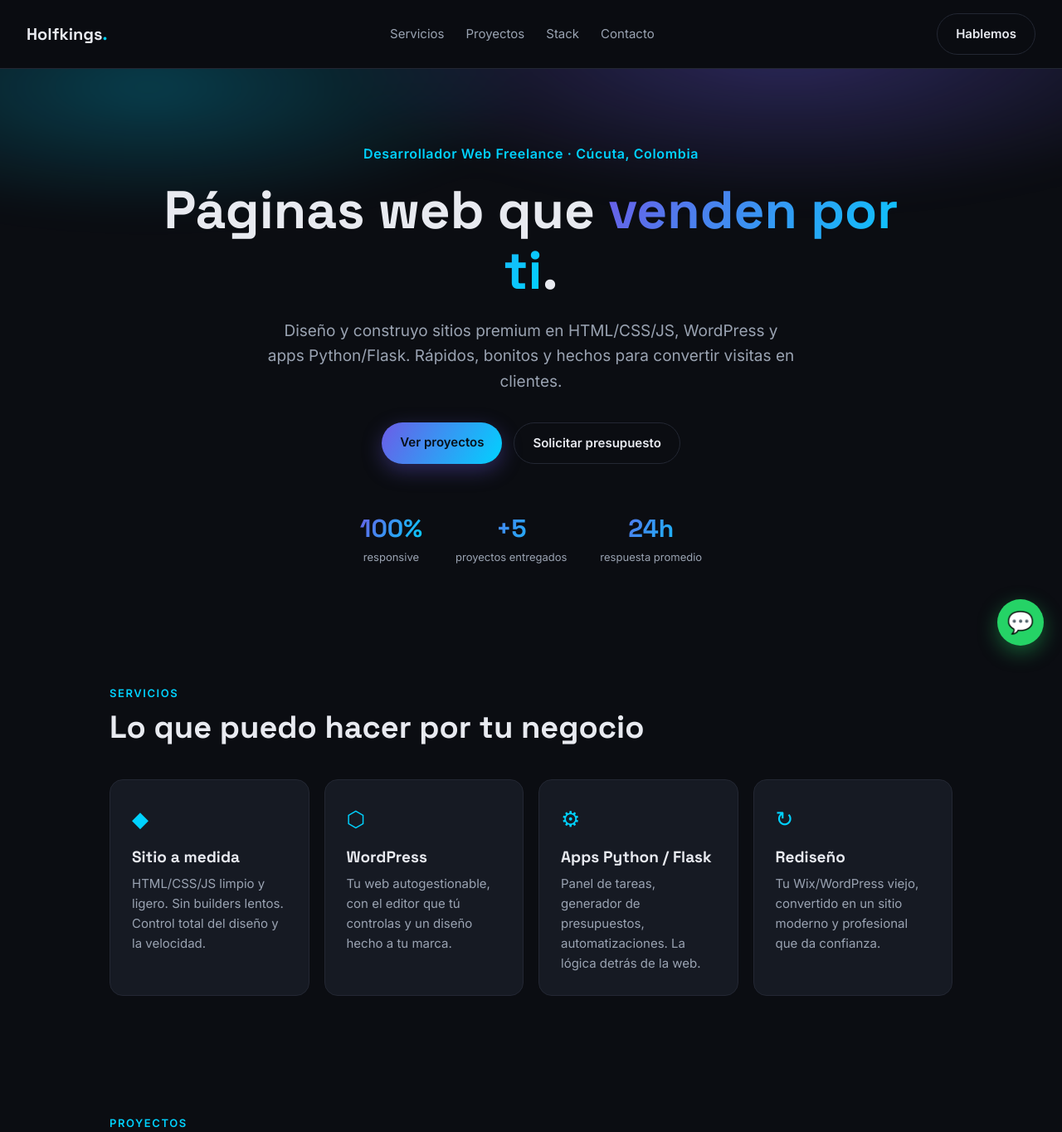
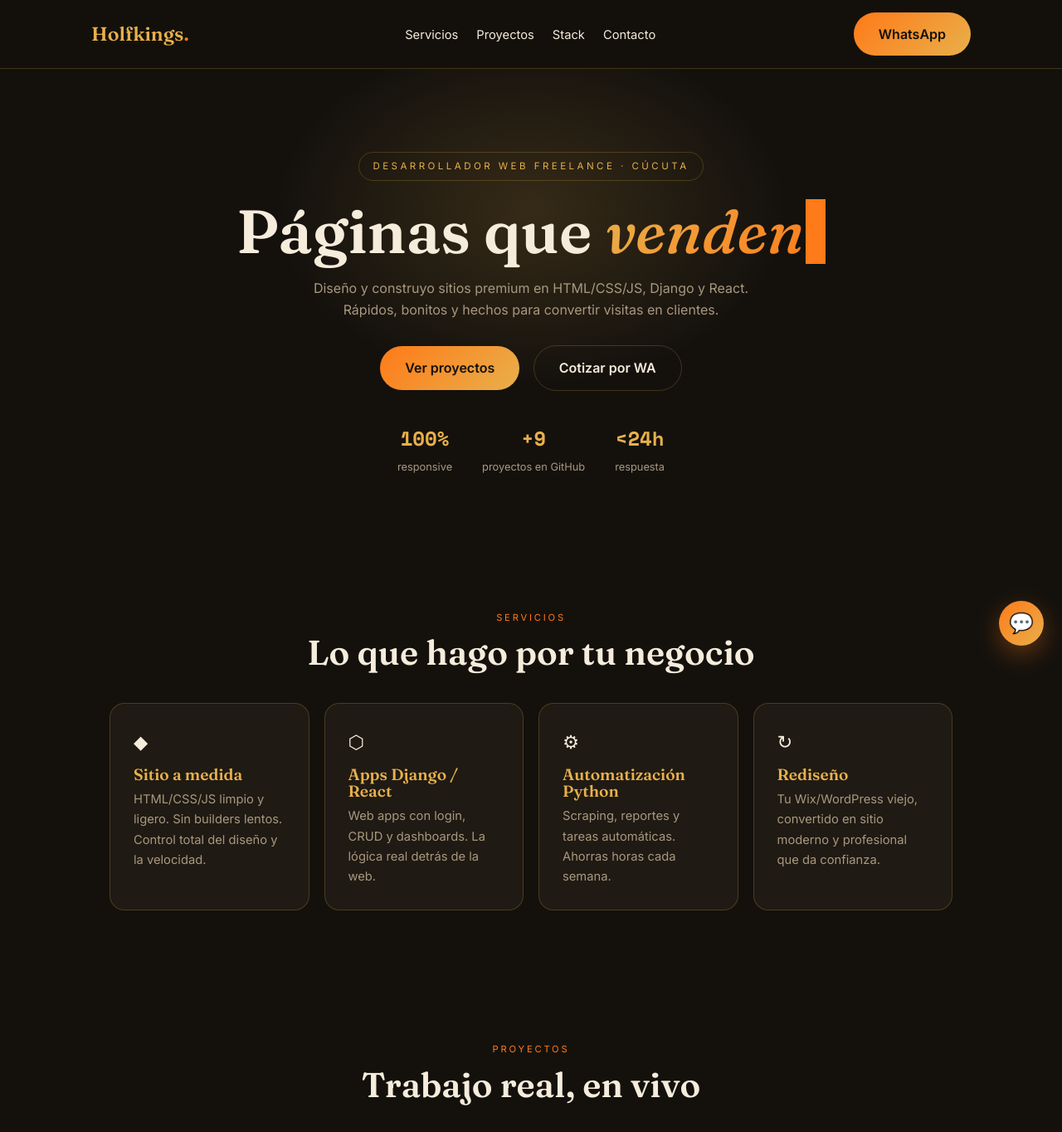
Before and after one commit to Holfkings/portafolio-site, a plain HTML site: page index.html in a window 1280 px wide. Shown: the top 1364 px of the page at 83% size. Drawn offline with nearby package versions, Linux system fonts and the light colour scheme.

Commit message:
Rediseño frontend con skill frontend-design (lujo dorado/carbon, WhatsApp real, Payhip)

```diff
--- a/index.html
+++ b/index.html
@@ -3,148 +3,154 @@
 <head>
   <meta charset="UTF-8" />
   <meta name="viewport" content="width=device-width, initial-scale=1.0" />
-  <title>Holfkings Arenas | Desarrollador Web Freelance</title>
-  <meta name="description" content="Desarrollador web freelance. Sitios premium en HTML/CSS/JS, WordPress y apps Python/Flask. Cúcuta, Colombia." />
-  <link rel="preconnect" href="https://fonts.googleapis.com" />
-  <link rel="preconnect" href="https://fonts.gstatic.com" crossorigin />
-  <link href="https://fonts.googleapis.com/css2?family=Inter:wght@300;400;600;800&family=Space+Grotesk:wght@500;700&display=swap" rel="stylesheet" />
-  <link rel="stylesheet" href="css/styles.css" />
+  <title>Holfkings — Desarrollador Web Freelance · Cúcuta</title>
+  <meta name="description" content="Webs premium para negocios en Cúcuta. HTML/CSS/JS, Django, React. Mira un demo gratis y cotiza por WhatsApp." />
+  <link rel="preconnect" href="https://fonts.googleapis.com">
+  <link href="https://fonts.googleapis.com/css2?family=Fraunces:ital,opsz,wght@0,9..144,600;1,9..144,500&family=Inter:wght@300;400;600&family=Space+Mono:wght@400;700&display=swap" rel="stylesheet">
+  <style>
+    *{margin:0;padding:0;box-sizing:border-box}
+    :root{--bg:#14110d;--card:#1f1a13;--gold:#e8b04b;--ember:#ff7a18;--cream:#f5ecdc;--muted:#a9987f;--line:rgba(232,176,75,.22)}
+    html{scroll-behavior:smooth}
+    body{font-family:'Inter',sans-serif;background:var(--bg);color:var(--cream);line-height:1.65;-webkit-font-smoothing:antialiased}
+    h1,h2,h3{font-family:'Fraunces',serif;font-weight:600;line-height:1.05}
+    a{color:var(--gold);text-decoration:none}
+    .wrap{max-width:1060px;margin:0 auto;padding:0 22px}
+    .mono{font-family:'Space Mono',monospace}
+
+    header{position:sticky;top:0;z-index:20;background:rgba(20,17,13,.92);backdrop-filter:blur(10px);border-bottom:1px solid var(--line)}
+    .nav{display:flex;align-items:center;justify-content:space-between;padding:15px 0}
+    .logo{font-family:'Fraunces',serif;font-size:1.45rem;color:var(--gold)}
+    .logo span{color:var(--ember)}
+    .nav a.l{margin-left:22px;font-size:.92rem;color:var(--cream)}
+    .nav a.l:hover{color:var(--gold)}
+    .btn{display:inline-block;background:linear-gradient(135deg,var(--ember),var(--gold));color:#14110d;font-weight:600;padding:13px 30px;border-radius:40px;transition:.25s;font-family:'Inter'}
+    .btn:hover{transform:translateY(-2px);box-shadow:0 14px 36px rgba(255,122,24,.3)}
+    .btn--ghost{background:transparent;border:1px solid var(--line);color:var(--cream)}
+    .btn--ghost:hover{border-color:var(--gold);color:var(--gold);box-shadow:none}
+
+    .hero{position:relative;padding:100px 0 78px;text-align:center;overflow:hidden}
+    .hero::before{content:"";position:absolute;inset:0;background:radial-gradient(440px 300px at 50% 30%,rgba(232,176,75,.16),transparent 70%)}
+    .eyebrow{position:relative;letter-spacing:.3em;text-transform:uppercase;font-size:.72rem;color:var(--gold);border:1px solid var(--line);padding:7px 16px;border-radius:40px;margin-bottom:22px;display:inline-block}
+    .hero h1{position:relative;font-size:clamp(2.6rem,6.5vw,4.6rem);margin-bottom:16px}
+    .hero h1 em{font-style:italic;background:linear-gradient(120deg,var(--gold),var(--ember));-webkit-background-clip:text;background-clip:text;color:transparent}
+    .cursor{display:inline-block;width:.5ch;background:var(--ember);animation:blink 1s step-end infinite;margin-left:2px}
+    @keyframes blink{50%{opacity:0}}
+    .hero p{position:relative;color:var(--muted);max-width:560px;margin:0 auto 30px}
+    .hero .actions{position:relative}
+    .hero .actions .btn{margin:0 6px}
+    .stats{position:relative;display:flex;justify-content:center;gap:36px;margin-top:38px;flex-wrap:wrap}
+    .stats div{text-align:center}
+    .stats strong{font-family:'Space Mono',monospace;font-size:1.5rem;color:var(--gold);display:block}
+    .stats span{font-size:.8rem;color:var(--muted)}
+
+    section{padding:76px 0}
+    .head{text-align:center;margin-bottom:38px}
+    .head .tag{display:inline-block;letter-spacing:.25em;text-transform:uppercase;font-size:.7rem;color:var(--ember);margin-bottom:12px}
+    .head h2{font-size:clamp(2rem,5vw,2.6rem)}
+
+    .grid{display:grid;grid-template-columns:repeat(auto-fit,minmax(230px,1fr));gap:18px}
+    .card{background:var(--card);border:1px solid var(--line);border-radius:18px;padding:28px;transition:.25s}
+    .card:hover{border-color:var(--gold);transform:translateY(-3px)}
+    .card .ic{font-size:1.4rem;margin-bottom:10px}
+    .card h3{color:var(--gold);font-size:1.2rem;margin-bottom:8px}
+    .card p{color:var(--muted);font-size:.92rem}
+
+    .projects{display:grid;grid-template-columns:repeat(auto-fit,minmax(280px,1fr));gap:20px}
+    .proj{background:var(--card);border:1px solid var(--line);border-radius:18px;overflow:hidden;transition:.25s}
+    .proj:hover{border-color:var(--gold);transform:translateY(-3px)}
+    .proj .media{height:150px;background:linear-gradient(135deg,#2a2118,#3a2c1b);display:flex;align-items:center;justify-content:center;font-family:'Space Mono',monospace;color:var(--gold);font-size:.85rem}
+    .proj .body{padding:24px}
+    .proj h3{color:var(--cream);font-size:1.15rem;margin-bottom:8px}
+    .proj p{color:var(--muted);font-size:.9rem;margin-bottom:12px}
+
+    .chips{display:flex;flex-wrap:wrap;gap:10px;justify-content:center}
+    .chips li{list-style:none;background:var(--card);border:1px solid var(--line);color:var(--cream);padding:9px 16px;border-radius:30px;font-size:.85rem;font-family:'Space Mono',monospace}
+
+    .contact .card-c{background:var(--card);border:1px solid var(--line);border-radius:22px;padding:46px;text-align:center;max-width:620px;margin:0 auto}
+    .contact h2{font-size:2rem;margin-bottom:8px}
+    .contact p{color:var(--muted);margin-bottom:20px}
+    .contact .actions a{margin:0 6px}
+
+    footer{border-top:1px solid var(--line);padding:38px 0;text-align:center;color:var(--muted);font-size:.88rem}
+    .wa-float{position:fixed;bottom:22px;right:22px;background:linear-gradient(135deg,var(--ember),var(--gold));color:#14110d;width:54px;height:54px;border-radius:50%;display:flex;align-items:center;justify-content:center;font-size:1.5rem;box-shadow:0 10px 30px rgba(255,122,24,.35);z-index:30}
+    @media(prefers-reduced-motion:reduce){.cursor{animation:none}}
+    @media(max-width:560px){.nav a.l{display:none}.stats{gap:22px}}
+  </style>
 </head>
-<body>
-  <header class="nav" id="nav">
-    <a class="nav__logo" href="#top">Holfkings<span>.</span></a>
-    <nav class="nav__links">
-      <a href="#servicios">Servicios</a>
-      <a href="#proyectos">Proyectos</a>
-      <a href="#stack">Stack</a>
-      <a href="#contacto">Contacto</a>
-    </nav>
-    <a class="btn btn--ghost nav__cta" href="#contacto">Hablemos</a>
+<body id="top">
+  <header>
+    <div class="wrap nav">
+      <div class="logo">Holfkings<span>.</span></div>
+      <nav><a class="l" href="#servicios">Servicios</a><a class="l" href="#proyectos">Proyectos</a><a class="l" href="#stack">Stack</a><a class="l" href="#contacto">Contacto</a></nav>
+      <a class="btn" href="https://wa.me/573155576332">WhatsApp</a>
+    </div>
   </header>
 
-  <main id="top">
-    <section class="hero">
-      <div class="hero__bg" aria-hidden="true"></div>
-      <div class="hero__inner">
-        <p class="hero__eyebrow">Desarrollador Web Freelance · Cúcuta, Colombia</p>
-        <h1 class="hero__title">Páginas web que <span class="grad">venden por ti</span>.</h1>
-        <p class="hero__lead">
-          Diseño y construyo sitios premium en HTML/CSS/JS, WordPress y apps Python/Flask.
-          Rápidos, bonitos y hechos para convertir visitas en clientes.
-        </p>
-        <div class="hero__actions">
-          <a class="btn btn--solid" href="#proyectos">Ver proyectos</a>
-          <a class="btn btn--ghost" href="#contacto">Solicitar presupuesto</a>
-        </div>
-        <ul class="hero__stats">
-          <li><strong>100%</strong><span>responsive</span></li>
-          <li><strong>+5</strong><span>proyectos entregados</span></li>
-          <li><strong>24h</strong><span>respuesta promedio</span></li>
-        </ul>
+  <section class="hero">
+    <div class="wrap">
+      <span class="eyebrow">Desarrollador Web Freelance · Cúcuta</span>
+      <h1>Páginas que <em>venden<span class="cursor">|</span></em></h1>
+      <p>Diseño y construyo sitios premium en HTML/CSS/JS, Django y React. Rápidos, bonitos y hechos para convertir visitas en clientes.</p>
+      <div class="actions">
+        <a class="btn" href="#proyectos">Ver proyectos</a>
+        <a class="btn btn--ghost" href="https://wa.me/573155576332">Cotizar por WA</a>
       </div>
-    </section>
+      <div class="stats">
+        <div><strong>100%</strong><span>responsive</span></div>
+        <div><strong>+9</strong><span>proyectos en GitHub</span></div>
+        <div><strong>&lt;24h</strong><span>respuesta</span></div>
+      </div>
+    </div>
+  </section>
 
-    <section class="section" id="servicios">
-      <div class="section__head">
-        <span class="tag">Servicios</span>
-        <h2>Lo que puedo hacer por tu negocio</h2>
+  <section id="servicios">
+    <div class="wrap">
+      <div class="head"><span class="tag">Servicios</span><h2>Lo que hago por tu negocio</h2></div>
+      <div class="grid">
+        <div class="card"><div class="ic">◆</div><h3>Sitio a medida</h3><p>HTML/CSS/JS limpio y ligero. Sin builders lentos. Control total del diseño y la velocidad.</p></div>
+        <div class="card"><div class="ic">⬡</div><h3>Apps Django / React</h3><p>Web apps con login, CRUD y dashboards. La lógica real detrás de la web.</p></div>
+        <div class="card"><div class="ic">⚙</div><h3>Automatización Python</h3><p>Scraping, reportes y tareas automáticas. Ahorras horas cada semana.</p></div>
+        <div class="card"><div class="ic">↻</div><h3>Rediseño</h3><p>Tu Wix/WordPress viejo, convertido en sitio moderno y profesional que da confianza.</p></div>
       </div>
-      <div class="cards">
-        <article class="card">
-          <div class="card__icon">◆</div>
-          <h3>Sitio a medida</h3>
-          <p>HTML/CSS/JS limpio y ligero. Sin builders lentos. Control total del diseño y la velocidad.</p>
-        </article>
-        <article class="card">
-          <div class="card__icon">⬡</div>
-          <h3>WordPress</h3>
-          <p>Tu web autogestionable, con el editor que tú controlas y un diseño hecho a tu marca.</p>
-        </article>
-        <article class="card">
-          <div class="card__icon">⚙</div>
-          <h3>Apps Python / Flask</h3>
-          <p>Panel de tareas, generador de presupuestos, automatizaciones. La lógica detrás de la web.</p>
-        </article>
-        <article class="card">
-          <div class="card__icon">↻</div>
-          <h3>Rediseño</h3>
-          <p>Tu Wix/WordPress viejo, convertido en un sitio moderno y profesional que da confianza.</p>
-        </article>
+    </div>
+  </section>
+
+  <section id="proyectos">
+    <div class="wrap">
+      <div class="head"><span class="tag">Proyectos</span><h2>Trabajo real, en vivo</h2></div>
+      <div class="projects">
+        <div class="proj"><div class="media">CEGESAN · en vivo</div><div class="body"><h3>CEGESAN — Sitio institucional</h3><p>Web de institución educativa, HTML/CSS/JS propio, rápida y responsive.</p><a class="link" href="https://holfkings.github.io/cegesan-site/" target="_blank">Ver demo →</a></div></div>
+        <div class="proj"><div class="media">DEMO · restaurante</div><div class="body"><h3>Demo Web para tu negocio</h3><p>Mira cómo quedaría la web de un restaurante. La base de lo que te haría.</p><a class="link" href="https://holfkings.github.io/web-demo-restaurante/" target="_blank">Ver demo →</a></div></div>
+        <div class="proj"><div class="media">PAYHIP · productos</div><div class="body"><h3>Plantillas y herramientas</h3><p>Dashboard Starter ($19) y AutoReport ($24). Compra y descarga al instante.</p><a class="link" href="https://payhip.com/Holfkings" target="_blank">Ver tienda →</a></div></div>
       </div>
-    </section>
+    </div>
+  </section>
 
-    <section class="section" id="proyectos">
-      <div class="section__head">
-        <span class="tag">Proyectos</span>
-        <h2>Trabajo real, publicado en vivo</h2>
-      </div>
-      <div class="projects">
-        <article class="project">
-          <div class="project__media project__media--cegesan">
-            <span class="project__badge">En vivo</span>
-          </div>
-          <div class="project__body">
-            <h3>CEGESAN — Sitio institucional</h3>
-            <p>Rediseño de la web de una institución educativa. HTML/CSS/JS propio, rápido y responsive.</p>
-            <a class="link" href="https://holfkings.github.io/cegesan-site/" target="_blank" rel="noopener">Ver demo →</a>
-          </div>
-        </article>
-        <article class="project">
-          <div class="project__media project__media--portafolio">
-            <span class="project__badge">Este sitio</span>
-          </div>
-          <div class="project__body">
-            <h3>Portafolio personal</h3>
-            <p>La vitrina que estás viendo: HTML/CSS/JS premium, animaciones sutiles y 100% responsive.</p>
-            <a class="link" href="#top">Eres testigo →</a>
-          </div>
-        </article>
-        <article class="project project--soon">
-          <div class="project__media project__media--soon">
-            <span class="project__badge">Próximo</span>
-          </div>
-          <div class="project__body">
-            <h3>App Flask — Generador de presupuestos</h3>
-            <p>Herramienta en Python para cotizar proyectos y exportar PDF en segundos. (En construcción)</p>
-            <span class="link link--muted">Pronto →</span>
-          </div>
-        </article>
-      </div>
-    </section>
+  <section id="stack">
+    <div class="wrap">
+      <div class="head"><span class="tag">Stack</span><h2>Tecnologías</h2></div>
+      <ul class="chips">
+        <li>HTML5</li><li>CSS3</li><li>JavaScript</li><li>Django</li><li>React</li><li>Python</li><li>Flask</li><li>FastAPI</li><li>WordPress</li><li>Git / GitHub</li><li>SEO</li>
+      </ul>
+    </div>
+  </section>
 
-    <section class="section" id="stack">
-      <div class="section__head">
-        <span class="tag">Stack</span>
-        <h2>Tecnologías que uso</h2>
-      </div>
-      <ul class="chips">
-        <li>HTML5</li><li>CSS3</li><li>JavaScript</li><li>Responsive</li>
-        <li>WordPress</li><li>Python</li><li>Flask</li><li>Git / GitHub</li>
-        <li>SEO básico</li><li>Figma</li>
-      </ul>
-    </section>
-
-    <section class="section contact" id="contacto">
-      <div class="contact__card">
+  <section class="contact" id="contacto">
+    <div class="wrap">
+      <div class="card-c">
         <h2>¿Arrancamos tu proyecto?</h2>
         <p>Cuéntame qué necesitas. Cotización clara y sin letra chiquita.</p>
-        <div class="contact__actions">
-          <a class="btn btn--solid" href="https://wa.me/57XXXXXXXXXX" target="_blank" rel="noopener">WhatsApp</a>
-          <a class="btn btn--ghost" href="https://github.com/Holfkings" target="_blank" rel="noopener">GitHub</a>
-          <a class="btn btn--ghost" href="#" target="_blank" rel="noopener">LinkedIn</a>
+        <div class="actions">
+          <a class="btn" href="https://wa.me/573155576332">WhatsApp</a>
+          <a class="btn btn--ghost" href="https://github.com/Holfkings" target="_blank">GitHub</a>
         </div>
-        <p class="contact__note">Respuesta en menos de 24h hábiles.</p>
+        <p style="margin-top:16px;font-size:.85rem">Respuesta en menos de 24h.</p>
       </div>
-    </section>
-  </main>
+    </div>
+  </section>
 
-  <footer class="footer">
-    <span>© <span id="year"></span> Holfkings Arenas</span>
-    <span>Desarrollado a mano en HTML/CSS/JS</span>
-  </footer>
-
-  <a class="whatsapp-float" href="https://wa.me/57XXXXXXXXXX" target="_blank" rel="noopener" aria-label="WhatsApp">💬</a>
-
-  <script src="js/main.js"></script>
+  <footer><div class="wrap">© <span id="year"></span> Holfkings Arenas · Desarrollado a mano en HTML/CSS/JS</div></footer>
+  <a class="wa-float" href="https://wa.me/573155576332" aria-label="WhatsApp">💬</a>
+  <script>document.getElementById('year').textContent=new Date().getFullYear();</script>
 </body>
 </html>
```
